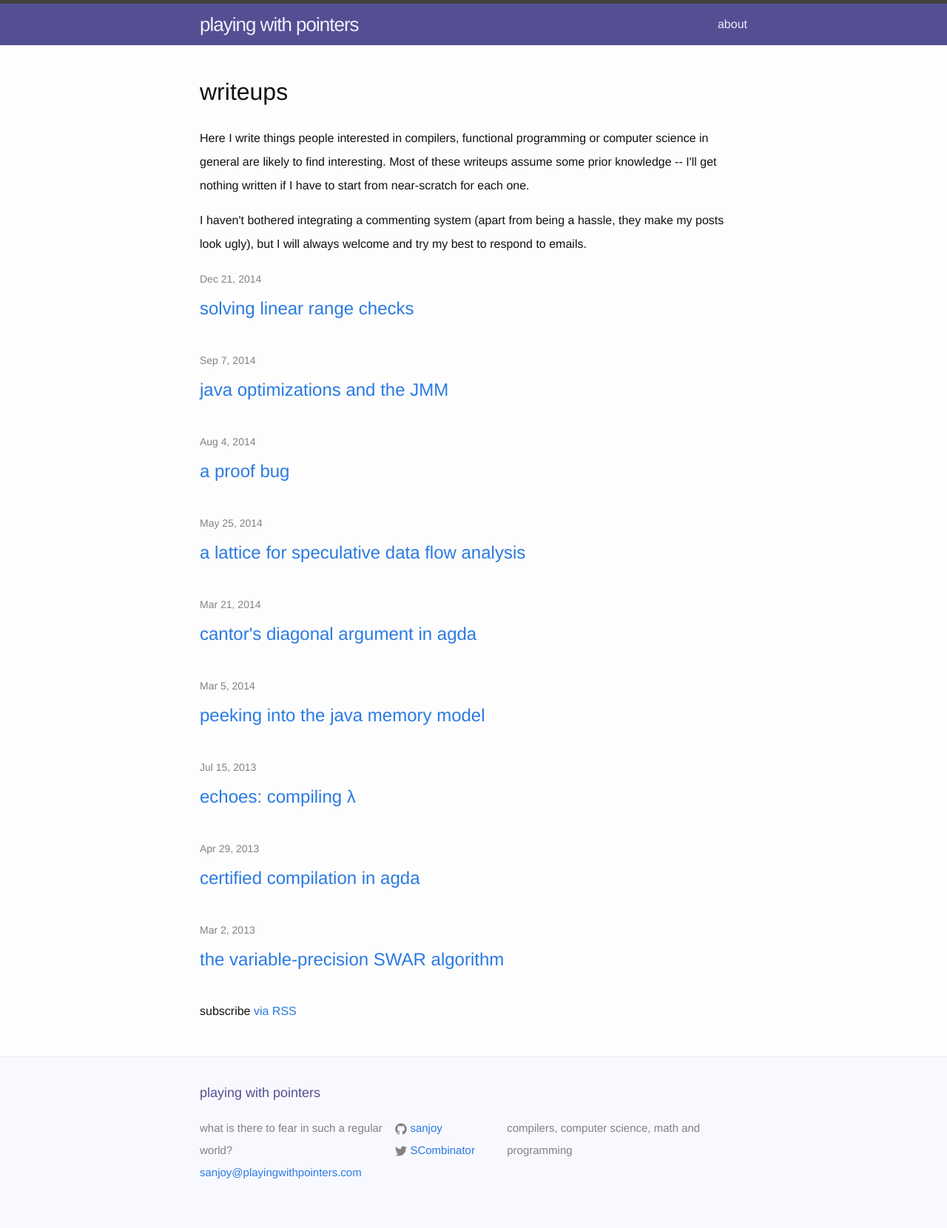
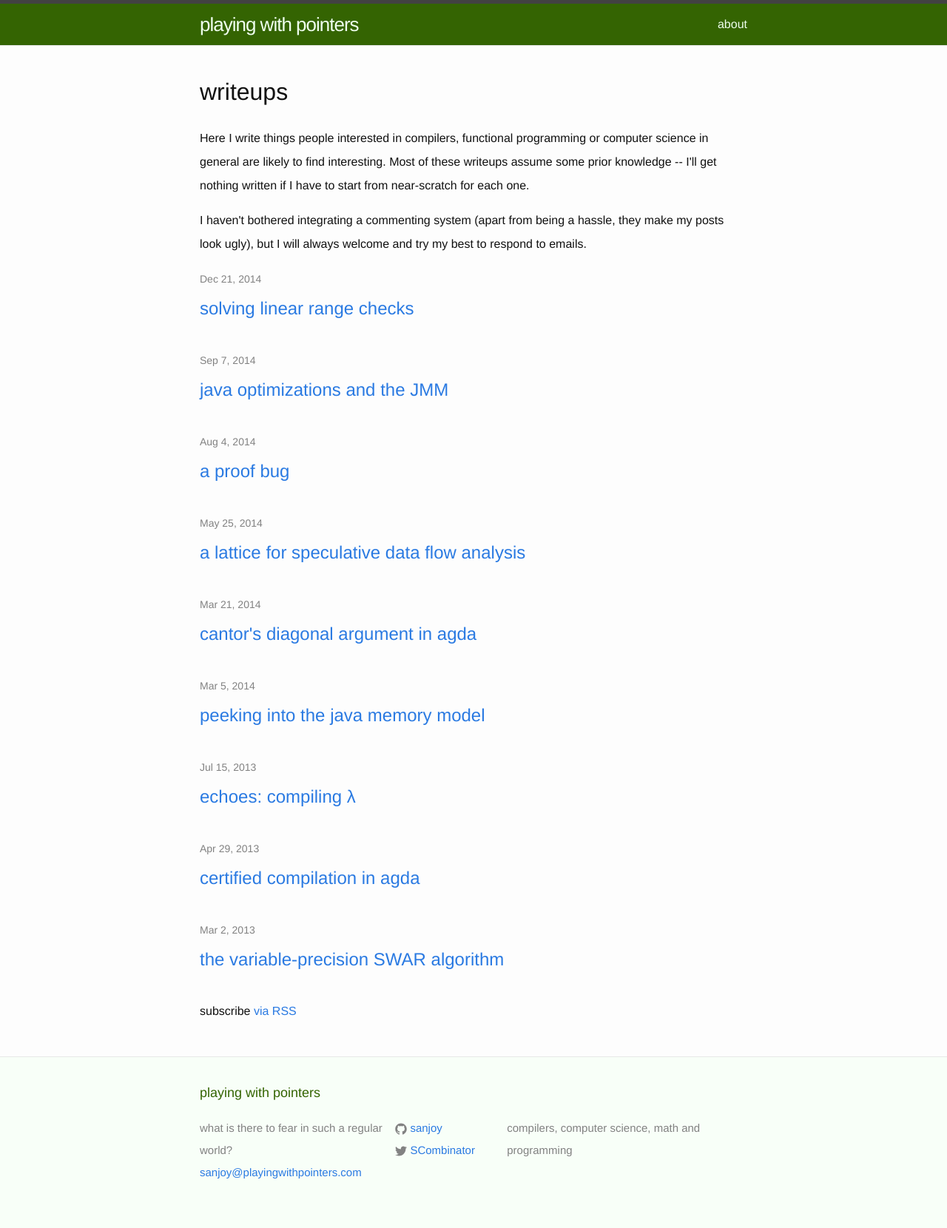
Before and after one commit to sanjoy/playingwithpointers.com, a Jekyll site: the page built from index.html, in a window 1280 px wide. Shown: the whole page at 74% size. Built offline with Jekyll 4.4.1, drawn with Linux system fonts in a browser that asks for light colours.

Commit message:
color changes

```diff
--- a/_sass/_layout.scss
+++ b/_sass/_layout.scss
@@ -4,7 +4,7 @@
 .site-header {
     border-top: 5px solid $grey-color-dark;
     border-bottom: 1px solid $grey-color-light;
-    background-color: $grey-blue-color;
+    background-color: $grey-royal-color;
     min-height: 56px;
 
     // Positioning context for the mobile navigation icon
@@ -16,12 +16,12 @@
     line-height: 56px;
     letter-spacing: -1px;
     margin-bottom: 0;
-    color: $white-blue-color;
+    color: $white-royal-color;
     float: left;
 
     &,
     &:visited {
-        color: $white-blue-color;
+        color: $white-royal-color;
     }
 }
 
@@ -34,7 +34,7 @@
     }
 
     .page-link {
-        color: $white-blue-color;
+        color: $white-royal-color;
         line-height: $base-line-height;
 
         // Gaps between nav items, but not on the first one
@@ -97,13 +97,13 @@
 .site-footer {
     border-top: 1px solid $grey-color-light;
     padding: $spacing-unit 0;
-    background-color: $white-very-light-blue-color;
+    background-color: $white-very-light-royal-color;
 }
 
 .footer-heading {
     font-size: 18px;
     margin-bottom: $spacing-unit / 2;
-    color: $grey-blue-color;
+    color: $grey-royal-color;
 }
 
 .contact-list,
--- a/css/main.scss
+++ b/css/main.scss
@@ -22,9 +22,9 @@ $grey-color:       #828282;
 $grey-color-light: lighten($grey-color, 40%);
 $grey-color-dark:  darken($grey-color, 25%);
 
-$grey-blue-color:  #544E92;
-$white-blue-color: #efefff;
-$white-very-light-blue-color: #f8f8ff;
+$grey-royal-color:  #346402;
+$white-royal-color: #efffef;
+$white-very-light-royal-color: #f8fff8;
 
 $on-palm:          600px;
 $on-laptop:        800px;
```
